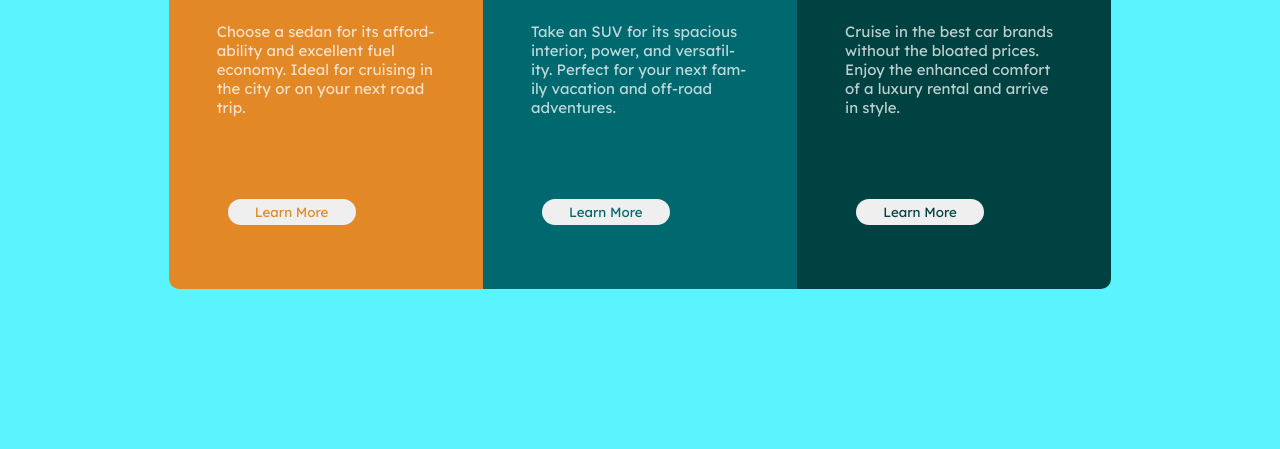
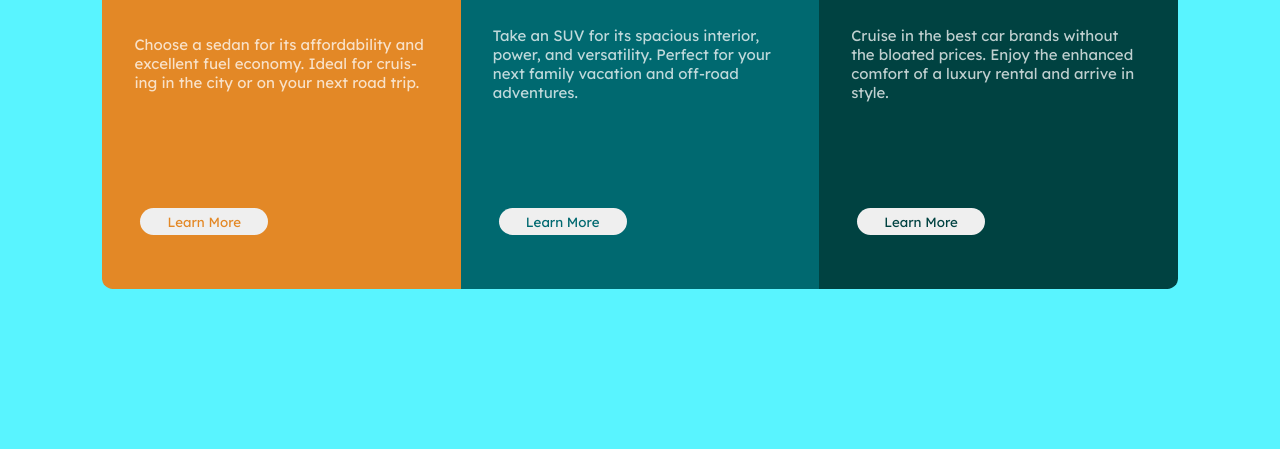
Before and after one commit to TXMack713/3-column-card-preview, a plain HTML site: page index.html in a window 1280 px wide. Shown: the part 351-800 px from the top of the page. Drawn offline with Linux system fonts and the light colour scheme.

Commit message:
1 file modified

```diff
--- a/styles.css
+++ b/styles.css
@@ -90,8 +90,8 @@ h6 {
 
 button {
   background: hsl(0, 0% 95%);
-  border-radius: 30px;
-  padding: 5px;
+  border-radius: 2rem;
+  padding: 0.333rem;
   margin: 7.5% 0;
   /* margin-left: -10%; */
   inline-size: 8rem;
@@ -111,7 +111,7 @@ button:hover {
 }
 
 /* Mobile Styles */
-@media screen and (max-width: 600px) {
+@media screen and (max-width: 40em) {
   .container {
     display: grid;
     grid-template-columns: 1fr;
@@ -127,7 +127,7 @@ button:hover {
   button {
     /* margin-left: 0.0625rem; */
     margin: 0;
-    padding: 15px 5px;
+    padding: 1rem 0.333rem;
     inline-size: 8rem;
   }
   .sedan {
@@ -144,28 +144,27 @@ button:hover {
   }
 }
 
-/* Desktop Stles */
-@media screen and (min-width: 601px) {
-  body {
-    margin: 0 5vw;
-  }
-
+/* Desktop Styles */
+@media screen and (min-width: 40.01em) {
   .container {
     display: grid;
-    grid-template-columns: 1fr 3fr 3fr 3fr 1fr;
-    grid-template-rows: 1fr 2fr 1fr;
-    margin: 0;
+    grid-template-columns: 3vw 28vw 28vw 28vw 3vw;
+    grid-template-rows: 20vh 60vh 20vh;
+    /* grid-template-columns: 1fr 3fr 3fr 3fr 1fr;
+    grid-template-rows: 1fr 2fr 1fr; */
+    margin: 0 5vw;
     padding: 0;
     block-size: 100vh;
     justify-content: center;
     align-content: center;
+    overflow: auto;
   }
 
   div {
-    padding: 3rem;
+    padding: 2rem;
     display: grid;
     grid-template-columns: 1fr;
-    grid-template-rows: repeat(6, 1fr);
+    grid-template-rows: repeat(7, 1fr);
     block-size: 60vh;
   }
 
@@ -183,20 +182,20 @@ button:hover {
   p {
     align-self: center;
     grid-column: 1;
-    grid-row: 3 / 5;
+    grid-row: 3 / 6;
   }
 
   button {
-    margin-left: 5%;
+    margin-left: 2%;
     grid-column: 1;
-    grid-row: 6;
+    grid-row: 7;
   }
 
   .sedan {
     grid-column: 2 / 3;
     grid-row: 2 / 3;
-    border-top-left-radius: 10px;
-    border-bottom-left-radius: 10px;
+    border-top-left-radius: 0.667rem;
+    border-bottom-left-radius: 0.667rem;
   }
   .suv {
     grid-column: 3 / 4;
@@ -205,7 +204,7 @@ button:hover {
   .luxury {
     grid-column: 4 / 5;
     grid-row: 2 / 3;
-    border-top-right-radius: 10px;
-    border-bottom-right-radius: 10px;
+    border-top-right-radius: 0.667rem;
+    border-bottom-right-radius: 0.667rem;
   }
 }
```
